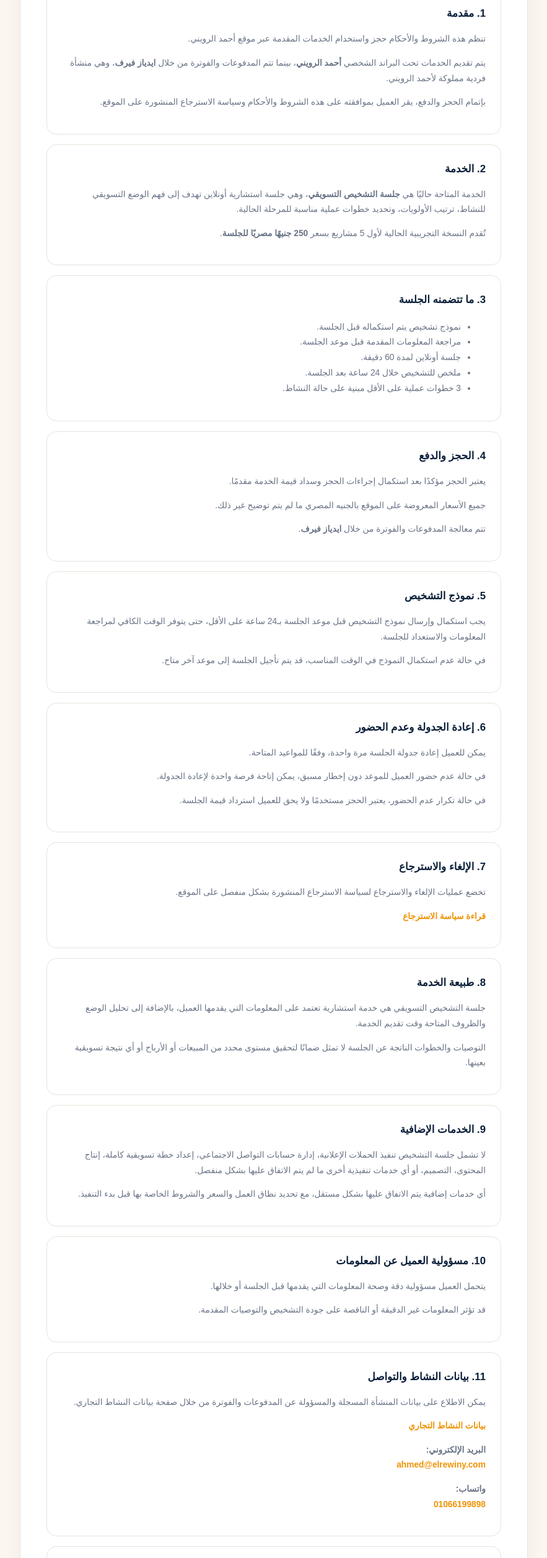
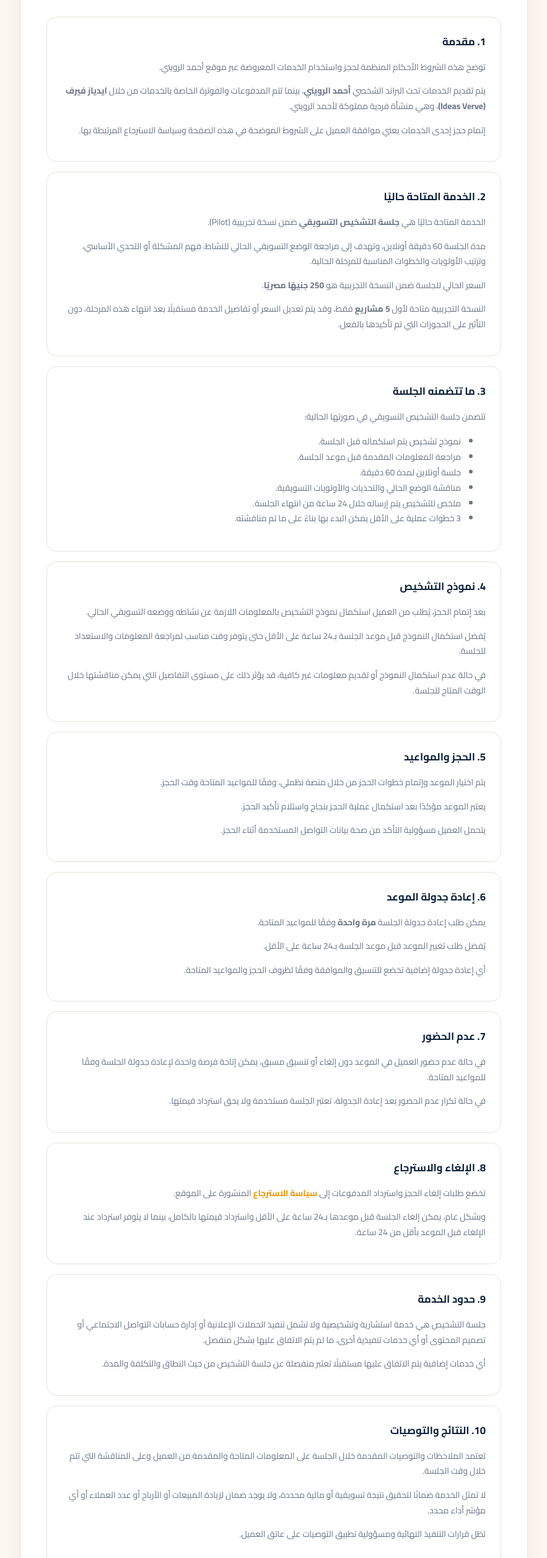
Before and after one commit to elrewinynow/portfolio, a plain HTML site: page terms.html in a window 1280 px wide. Shown: the part 286-2800 px from the top of the page at 62% size, without its empty margins (198-1081 px from the left). Drawn offline with Linux system fonts and the light colour scheme.

Commit message:
Refactor terms.html for improved structure and readability

```diff
--- a/terms.html
+++ b/terms.html
@@ -1,8 +1,13 @@
 <!DOCTYPE html>
 <html lang="ar" dir="rtl">
+
 <head>
   <meta charset="UTF-8">
-  <meta name="viewport" content="width=device-width, initial-scale=1.0">
+
+  <meta
+    name="viewport"
+    content="width=device-width, initial-scale=1.0"
+  >
 
   <title>الشروط والأحكام | أحمد الرويني</title>
 
@@ -11,211 +16,407 @@
     content="الشروط والأحكام الخاصة بالخدمات المقدمة عبر موقع أحمد الرويني."
   >
 
+  <link rel="preconnect" href="https://fonts.googleapis.com">
+  <link rel="preconnect" href="https://fonts.gstatic.com" crossorigin>
+
+  <link
+    href="https://fonts.googleapis.com/css2?family=Cairo:wght@400;500;600;700;800&display=swap"
+    rel="stylesheet"
+  >
+
   <link rel="stylesheet" href="style.css">
 </head>
 
+
 <body>
 
-  <main class="card legal-page">
+  <main class="legal-page">
 
-    <a class="back-link" href="index.html">← العودة للرئيسية</a>
+    <a
+      class="back-link"
+      href="index.html"
+    >
+      ← العودة للرئيسية
+    </a>
 
-    <div class="badge">TERMS & CONDITIONS</div>
 
-    <h1 class="legal-title">الشروط والأحكام</h1>
+    <header>
 
-    <p class="legal-updated">
-      آخر تحديث: نوفمبر 2026
-    </p>
+      <span class="badge">
+        السياسات
+      </span>
+
+      <h1 class="legal-title">
+        الشروط والأحكام
+      </h1>
+
+      <p class="legal-updated">
+        آخر تحديث: نوفمبر 2026
+      </p>
+
+    </header>
+
 
     <div class="legal-content">
 
+      <!-- Introduction -->
+
       <section>
-        <h2>1. مقدمة</h2>
+
+        <h2>
+          1. مقدمة
+        </h2>
 
         <p>
-          تنظم هذه الشروط والأحكام حجز واستخدام الخدمات المقدمة
-          عبر موقع أحمد الرويني.
+          توضح هذه الشروط الأحكام المنظمة لحجز واستخدام
+          الخدمات المعروضة عبر موقع أحمد الرويني.
         </p>
 
         <p>
           يتم تقديم الخدمات تحت البراند الشخصي
-          <strong>أحمد الرويني</strong>، بينما تتم المدفوعات
-          والفوترة من خلال <strong>ايدياز فيرف</strong>،
+          <strong>أحمد الرويني</strong>،
+          بينما تتم المدفوعات والفوترة الخاصة بالخدمات
+          من خلال
+          <strong>ايدياز فيرف (Ideas Verve)</strong>،
           وهي منشأة فردية مملوكة لأحمد الرويني.
         </p>
 
         <p>
-          بإتمام الحجز والدفع، يقر العميل بموافقته على هذه
-          الشروط والأحكام وسياسة الاسترجاع المنشورة على الموقع.
+          إتمام حجز إحدى الخدمات يعني موافقة العميل
+          على الشروط الموضحة في هذه الصفحة وسياسة
+          الاسترجاع المرتبطة بها.
         </p>
+
       </section>
 
 
+      <!-- Current service -->
+
       <section>
-        <h2>2. الخدمة</h2>
+
+        <h2>
+          2. الخدمة المتاحة حاليًا
+        </h2>
 
         <p>
           الخدمة المتاحة حاليًا هي
-          <strong>جلسة التشخيص التسويقي</strong>، وهي جلسة
-          استشارية أونلاين تهدف إلى فهم الوضع التسويقي للنشاط،
-          ترتيب الأولويات، وتحديد خطوات عملية مناسبة للمرحلة الحالية.
+          <strong>جلسة التشخيص التسويقي</strong>
+          ضمن نسخة تجريبية (Pilot).
         </p>
 
         <p>
-          تُقدم النسخة التجريبية الحالية لأول 5 مشاريع
-          بسعر <strong>250 جنيهًا مصريًا للجلسة</strong>.
+          مدة الجلسة 60 دقيقة أونلاين، وتهدف إلى
+          مراجعة الوضع التسويقي الحالي للنشاط،
+          فهم المشكلة أو التحدي الأساسي،
+          وترتيب الأولويات والخطوات المناسبة
+          للمرحلة الحالية.
         </p>
+
+        <p>
+          السعر الحالي للجلسة ضمن النسخة التجريبية هو
+          <strong>250 جنيهًا مصريًا</strong>.
+        </p>
+
+        <p>
+          النسخة التجريبية متاحة لأول
+          <strong>5 مشاريع</strong> فقط،
+          وقد يتم تعديل السعر أو تفاصيل الخدمة مستقبلًا
+          بعد انتهاء هذه المرحلة، دون التأثير على الحجوزات
+          التي تم تأكيدها بالفعل.
+        </p>
+
       </section>
 
 
+      <!-- What's included -->
+
       <section>
-        <h2>3. ما تتضمنه الجلسة</h2>
+
+        <h2>
+          3. ما تتضمنه الجلسة
+        </h2>
+
+        <p>
+          تتضمن جلسة التشخيص التسويقي في صورتها الحالية:
+        </p>
 
         <ul>
-          <li>نموذج تشخيص يتم استكماله قبل الجلسة.</li>
-          <li>مراجعة المعلومات المقدمة قبل موعد الجلسة.</li>
-          <li>جلسة أونلاين لمدة 60 دقيقة.</li>
-          <li>ملخص للتشخيص خلال 24 ساعة بعد الجلسة.</li>
-          <li>3 خطوات عملية على الأقل مبنية على حالة النشاط.</li>
+          <li>
+            نموذج تشخيص يتم استكماله قبل الجلسة.
+          </li>
+
+          <li>
+            مراجعة المعلومات المقدمة قبل موعد الجلسة.
+          </li>
+
+          <li>
+            جلسة أونلاين لمدة 60 دقيقة.
+          </li>
+
+          <li>
+            مناقشة الوضع الحالي والتحديات والأولويات التسويقية.
+          </li>
+
+          <li>
+            ملخص للتشخيص يتم إرساله خلال 24 ساعة
+            من انتهاء الجلسة.
+          </li>
+
+          <li>
+            3 خطوات عملية على الأقل يمكن البدء بها
+            بناءً على ما تم مناقشته.
+          </li>
         </ul>
+
       </section>
 
 
+      <!-- Diagnostic form -->
+
       <section>
-        <h2>4. الحجز والدفع</h2>
+
+        <h2>
+          4. نموذج التشخيص
+        </h2>
 
         <p>
-          يعتبر الحجز مؤكدًا بعد استكمال إجراءات الحجز
-          وسداد قيمة الخدمة مقدمًا.
+          بعد إتمام الحجز، يُطلب من العميل استكمال
+          نموذج التشخيص بالمعلومات اللازمة عن نشاطه
+          ووضعه التسويقي الحالي.
         </p>
 
         <p>
-          جميع الأسعار المعروضة على الموقع بالجنيه المصري
-          ما لم يتم توضيح غير ذلك.
+          يُفضل استكمال النموذج قبل موعد الجلسة
+          بـ24 ساعة على الأقل حتى يتوفر وقت مناسب
+          لمراجعة المعلومات والاستعداد للجلسة.
         </p>
 
         <p>
-          تتم معالجة المدفوعات والفوترة من خلال
-          <strong>ايدياز فيرف</strong>.
+          في حالة عدم استكمال النموذج أو تقديم معلومات
+          غير كافية، قد يؤثر ذلك على مستوى التفاصيل
+          التي يمكن مناقشتها خلال الوقت المتاح للجلسة.
         </p>
+
       </section>
 
 
+      <!-- Booking -->
+
       <section>
-        <h2>5. نموذج التشخيص</h2>
+
+        <h2>
+          5. الحجز والمواعيد
+        </h2>
 
         <p>
-          يجب استكمال وإرسال نموذج التشخيص قبل موعد الجلسة
-          بـ24 ساعة على الأقل، حتى يتوفر الوقت الكافي لمراجعة
-          المعلومات والاستعداد للجلسة.
+          يتم اختيار الموعد وإتمام خطوات الحجز من خلال
+          منصة نظملي، وفقًا للمواعيد المتاحة وقت الحجز.
         </p>
 
         <p>
-          في حالة عدم استكمال النموذج في الوقت المناسب،
-          قد يتم تأجيل الجلسة إلى موعد آخر متاح.
+          يعتبر الموعد مؤكدًا بعد استكمال عملية الحجز
+          بنجاح واستلام تأكيد الحجز.
         </p>
+
+        <p>
+          يتحمل العميل مسؤولية التأكد من صحة بيانات
+          التواصل المستخدمة أثناء الحجز.
+        </p>
+
       </section>
 
 
+      <!-- Rescheduling -->
+
       <section>
-        <h2>6. إعادة الجدولة وعدم الحضور</h2>
+
+        <h2>
+          6. إعادة جدولة الموعد
+        </h2>
 
         <p>
-          يمكن للعميل إعادة جدولة الجلسة مرة واحدة،
+          يمكن طلب إعادة جدولة الجلسة
+          <strong>مرة واحدة</strong>
           وفقًا للمواعيد المتاحة.
         </p>
 
         <p>
-          في حالة عدم حضور العميل للموعد دون إخطار مسبق،
-          يمكن إتاحة فرصة واحدة لإعادة الجدولة.
+          يُفضل طلب تغيير الموعد قبل موعد الجلسة
+          بـ24 ساعة على الأقل.
         </p>
 
         <p>
-          في حالة تكرار عدم الحضور، يعتبر الحجز مستخدمًا
-          ولا يحق للعميل استرداد قيمة الجلسة.
+          أي إعادة جدولة إضافية تخضع للتنسيق
+          والموافقة وفقًا لظروف الحجز والمواعيد المتاحة.
         </p>
+
       </section>
 
 
+      <!-- No show -->
+
       <section>
-        <h2>7. الإلغاء والاسترجاع</h2>
+
+        <h2>
+          7. عدم الحضور
+        </h2>
 
         <p>
-          تخضع عمليات الإلغاء والاسترجاع لسياسة الاسترجاع
-          المنشورة بشكل منفصل على الموقع.
+          في حالة عدم حضور العميل في الموعد دون إلغاء
+          أو تنسيق مسبق، يمكن إتاحة فرصة واحدة لإعادة
+          جدولة الجلسة وفقًا للمواعيد المتاحة.
         </p>
 
         <p>
-          <a href="refund-policy.html">قراءة سياسة الاسترجاع</a>
+          في حالة تكرار عدم الحضور بعد إعادة الجدولة،
+          تعتبر الجلسة مستخدمة ولا يحق استرداد قيمتها.
         </p>
+
       </section>
 
 
+      <!-- Refund -->
+
       <section>
-        <h2>8. طبيعة الخدمة</h2>
+
+        <h2>
+          8. الإلغاء والاسترجاع
+        </h2>
 
         <p>
-          جلسة التشخيص التسويقي هي خدمة استشارية تعتمد على
-          المعلومات التي يقدمها العميل، بالإضافة إلى تحليل
-          الوضع والظروف المتاحة وقت تقديم الخدمة.
+          تخضع طلبات إلغاء الحجز واسترداد المدفوعات
+          إلى
+          <a href="refund-policy.html">
+            سياسة الاسترجاع
+          </a>
+          المنشورة على الموقع.
         </p>
 
         <p>
-          التوصيات والخطوات الناتجة عن الجلسة لا تمثل ضمانًا
-          لتحقيق مستوى محدد من المبيعات أو الأرباح أو أي نتيجة
-          تسويقية بعينها.
+          وبشكل عام، يمكن إلغاء الجلسة قبل موعدها
+          بـ24 ساعة على الأقل واسترداد قيمتها بالكامل،
+          بينما لا يتوفر استرداد عند الإلغاء قبل الموعد
+          بأقل من 24 ساعة.
         </p>
+
       </section>
 
 
+      <!-- Scope -->
+
       <section>
-        <h2>9. الخدمات الإضافية</h2>
+
+        <h2>
+          9. حدود الخدمة
+        </h2>
 
         <p>
-          لا تشمل جلسة التشخيص تنفيذ الحملات الإعلانية،
-          إدارة حسابات التواصل الاجتماعي، إعداد خطة تسويقية
-          كاملة، إنتاج المحتوى، التصميم، أو أي خدمات تنفيذية
-          أخرى ما لم يتم الاتفاق عليها بشكل منفصل.
+          جلسة التشخيص هي خدمة استشارية وتشخيصية
+          ولا تشمل تنفيذ الحملات الإعلانية أو إدارة
+          حسابات التواصل الاجتماعي أو تصميم المحتوى
+          أو أي خدمات تنفيذية أخرى، ما لم يتم الاتفاق
+          عليها بشكل منفصل.
         </p>
 
         <p>
-          أي خدمات إضافية يتم الاتفاق عليها بشكل مستقل،
-          مع تحديد نطاق العمل والسعر والشروط الخاصة بها
-          قبل بدء التنفيذ.
+          أي خدمات إضافية يتم الاتفاق عليها مستقبلًا
+          تعتبر منفصلة عن جلسة التشخيص من حيث النطاق
+          والتكلفة والمدة.
         </p>
+
       </section>
 
 
+      <!-- Results -->
+
       <section>
-        <h2>10. مسؤولية العميل عن المعلومات</h2>
+
+        <h2>
+          10. النتائج والتوصيات
+        </h2>
 
         <p>
-          يتحمل العميل مسؤولية دقة وصحة المعلومات التي يقدمها
-          قبل الجلسة أو خلالها.
+          تعتمد الملاحظات والتوصيات المقدمة خلال الجلسة
+          على المعلومات المتاحة والمقدمة من العميل
+          وعلى المناقشة التي تتم خلال وقت الجلسة.
         </p>
 
         <p>
-          قد تؤثر المعلومات غير الدقيقة أو الناقصة على جودة
-          التشخيص والتوصيات المقدمة.
+          لا تمثل الخدمة ضمانًا لتحقيق نتيجة تسويقية
+          أو مالية محددة، ولا يوجد ضمان لزيادة المبيعات
+          أو الأرباح أو عدد العملاء أو أي مؤشر أداء محدد.
         </p>
+
+        <p>
+          تظل قرارات التنفيذ النهائية ومسؤولية تطبيق
+          التوصيات على عاتق العميل.
+        </p>
+
       </section>
 
 
+      <!-- Customer responsibility -->
+
       <section>
-        <h2>11. بيانات النشاط والتواصل</h2>
+
+        <h2>
+          11. مسؤولية العميل
+        </h2>
 
         <p>
-          يمكن الاطلاع على بيانات المنشأة المسجلة والمسؤولة
-          عن المدفوعات والفوترة من خلال صفحة بيانات النشاط التجاري.
+          يلتزم العميل بتقديم معلومات صحيحة ودقيقة
+          قدر الإمكان عن النشاط والتحديات الحالية،
+          حيث تعتمد جودة التشخيص على جودة ودقة
+          المعلومات المتاحة.
         </p>
 
         <p>
-          <a href="business-info.html">بيانات النشاط التجاري</a>
+          كما يتحمل العميل مسؤولية القرارات والإجراءات
+          التي يتخذها بناءً على المناقشات أو التوصيات
+          المقدمة خلال الخدمة.
+        </p>
+
+      </section>
+
+
+      <!-- Provider cancellation -->
+
+      <section>
+
+        <h2>
+          12. إلغاء الجلسة من جانب مقدم الخدمة
+        </h2>
+
+        <p>
+          إذا تعذر عقد الجلسة من جانب أحمد الرويني،
+          سيتم التواصل مع العميل لتحديد موعد بديل مناسب.
+        </p>
+
+        <p>
+          إذا لم يتم الاتفاق على موعد بديل مناسب،
+          يحق للعميل استرداد قيمة الجلسة بالكامل
+          وفقًا لسياسة الاسترجاع.
+        </p>
+
+      </section>
+
+
+      <!-- Contact -->
+
+      <section>
+
+        <h2>
+          13. التواصل
+        </h2>
+
+        <p>
+          لأي استفسار متعلق بالحجز أو الخدمة
+          أو هذه الشروط، يمكن التواصل عبر:
         </p>
 
         <p>
           <strong>البريد الإلكتروني:</strong><br>
+
           <a href="mailto:ahmed@elrewiny.com">
             ahmed@elrewiny.com
           </a>
@@ -223,29 +424,39 @@
 
         <p>
           <strong>واتساب:</strong><br>
+
           <a
             href="https://wa.me/201066199898"
             target="_blank"
             rel="noopener noreferrer"
           >
-            <span dir="ltr">01066199898</span>
+            01066199898
           </a>
         </p>
+
       </section>
 
 
+      <!-- Related pages -->
+
       <section>
-        <h2>12. تحديث الشروط</h2>
 
-        <p>
-          قد يتم تحديث هذه الشروط والأحكام عند تغيير الخدمات
-          أو طريقة تقديمها أو السياسات المرتبطة بها.
-        </p>
+        <h2>
+          صفحات مرتبطة
+        </h2>
 
-        <p>
-          يتم نشر النسخة المحدثة على هذه الصفحة مع توضيح
-          تاريخ آخر تحديث.
-        </p>
+        <div class="legal-links">
+
+          <a href="business-info.html">
+            بيانات النشاط التجاري
+          </a>
+
+          <a href="refund-policy.html">
+            سياسة الاسترجاع
+          </a>
+
+        </div>
+
       </section>
 
     </div>
@@ -253,13 +464,16 @@
 
     <footer>
 
-      <div class="legal-links">
-        <a href="index.html">الرئيسية</a>
-        <a href="business-info.html">بيانات النشاط التجاري</a>
-        <a href="refund-policy.html">سياسة الاسترجاع</a>
-      </div>
+      <span>
+        © 2026 Ahmed Elrewiny
+      </span>
 
-      <span>© 2026 Ahmed Elrewiny</span>
+      <a
+        class="back-link"
+        href="index.html"
+      >
+        العودة للرئيسية
+      </a>
 
     </footer>
 
```
